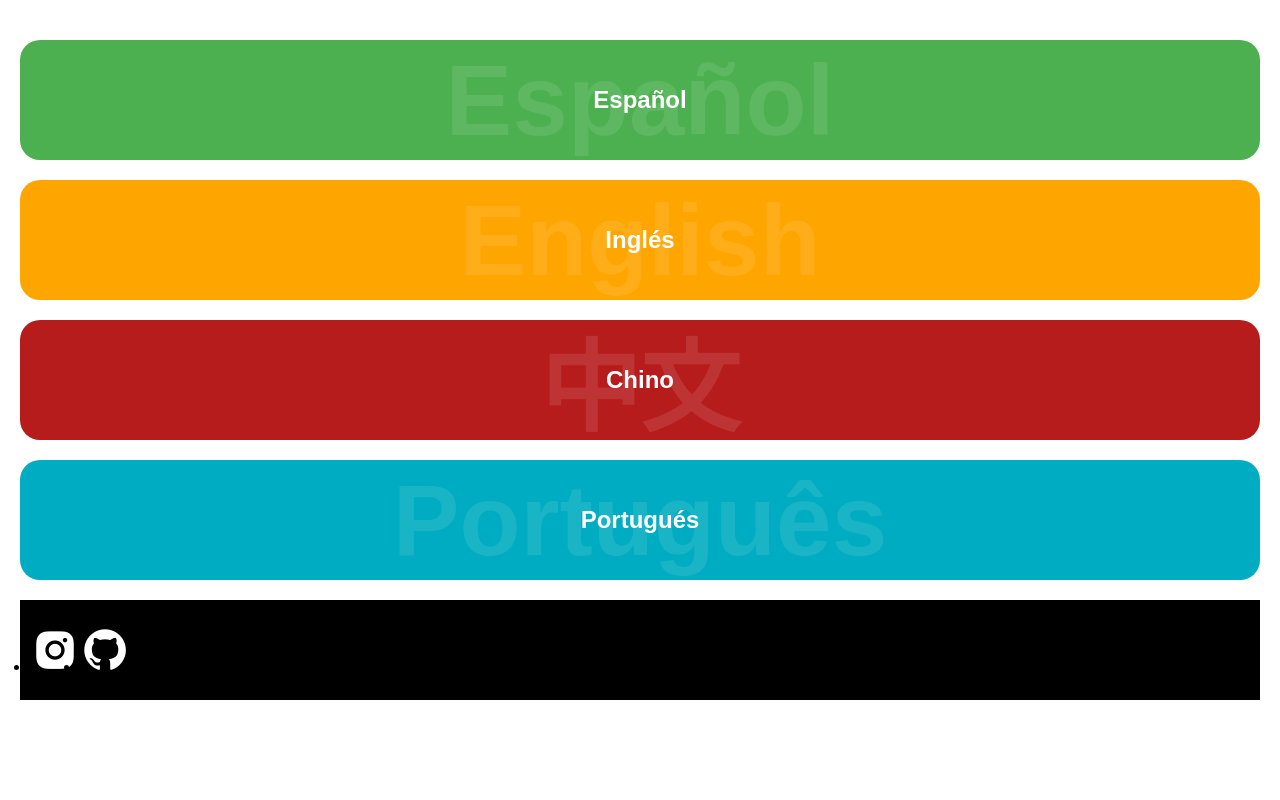
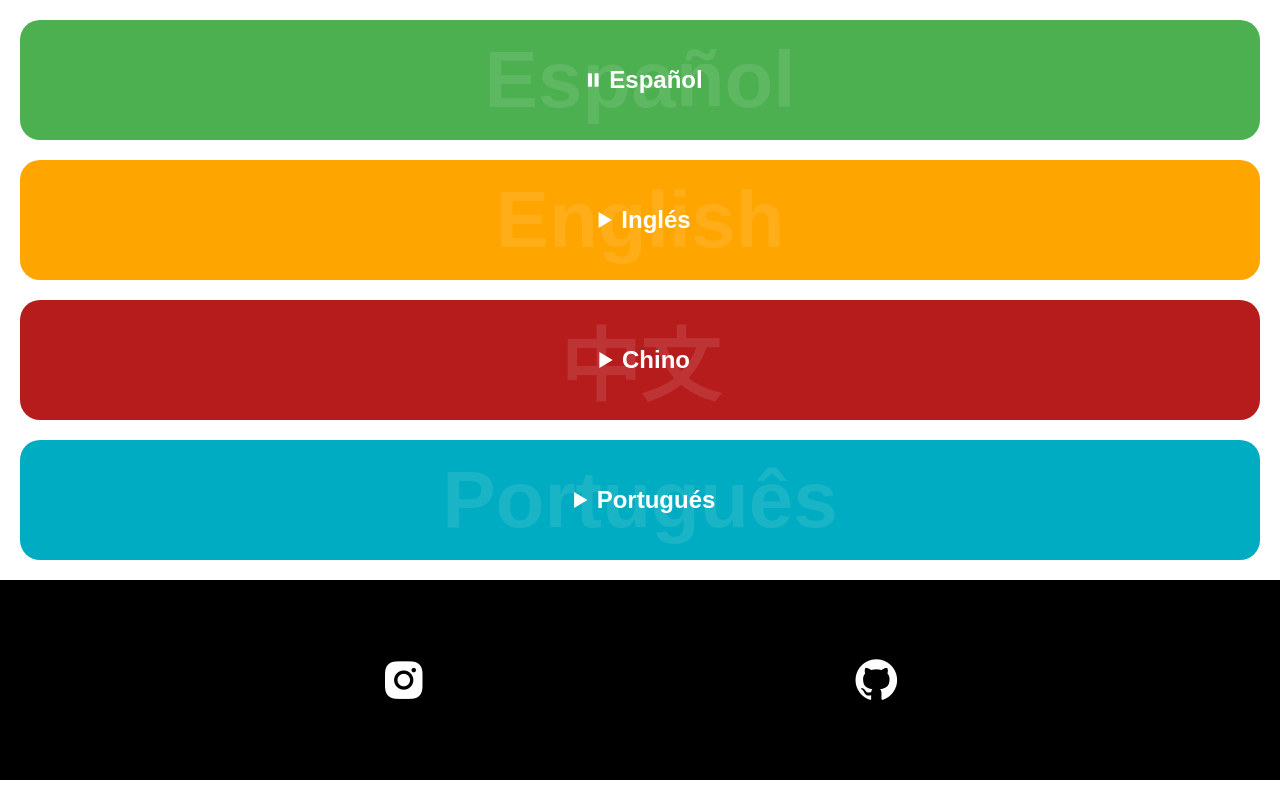
Before and after one commit to ProgressivelyAliveMan/Accesibility_project, a plain HTML site: page index.html in a window 1280 px wide. Both pictures are taken after a click on the element "Español". Drawn offline with nearby package versions, Linux system fonts and the light colour scheme.

Commit message:
Inserción de audios con funcionalidad

```diff
--- a/index.html
+++ b/index.html
@@ -8,26 +8,34 @@
   <link href='https://unpkg.com/boxicons@2.1.4/css/boxicons.min.css' rel='stylesheet'>
 </head>
 <body>
-  <div class="boton" style="--color:#4CAF50; --texto: 'Español';">
+
+  <div class="boton" data-audio="espanol.mp3" style="--color:#4CAF50; --texto: 'Español';">
+    <i class='bx bx-play icono'></i>
     <span>Español</span>
   </div>
 
-  <div class="boton" style="--color:#FFA500; --texto: 'English';">
+  <div class="boton" data-audio="ingles.mp3" style="--color:#FFA500; --texto: 'English';">
+    <i class='bx bx-play icono'></i>
     <span>Inglés</span>
   </div>
 
-  <div class="boton" style="--color:#B71C1C; --texto: '中文';">
+  <div class="boton" data-audio="chino.mp3" style="--color:#B71C1C; --texto: '中文';">
+    <i class='bx bx-play icono'></i>
     <span>Chino</span>
   </div>
 
-  <div class="boton" style="--color:#00ACC1; --texto: 'Português';">
+  <div class="boton" data-audio="portugues.mp3" style="--color:#00ACC1; --texto: 'Português';">
+    <i class='bx bx-play icono'></i>
     <span>Portugués</span>
   </div>
 
   <footer class="borders">
-    <ul class="social-icons">
-      <li><a><i class='bx bxl-instagram-alt'></i></a></li>
-      <li><a><i class='bx bxl-github' ></i></a></li>
+    <div class="social-icons">
+      <div><a><i class='bx bxl-instagram-alt'></i></a></div>
+      <div><a><i class='bx bxl-github'></i></a></div>
+    </div>
   </footer>
+
+  <script src="scripts.js"></script>
 </body>
 </html>
--- /dev/null
+++ b/scripts.js
@@ -0,0 +1,31 @@
+let audioActual = null;
+let botonActual = null;
+
+document.querySelectorAll('.boton').forEach(boton => {
+  boton.addEventListener('click', () => {
+    const archivo = boton.getAttribute('data-audio');
+
+    if (audioActual && botonActual !== boton) {
+      audioActual.pause();
+      botonActual.querySelector('.icono').className = 'bx bx-play icono';
+    }
+
+    if (audioActual && !audioActual.paused && botonActual === boton) {
+      audioActual.pause();
+      boton.querySelector('.icono').className = 'bx bx-play icono';
+      return;
+    }
+
+    if (!audioActual || botonActual !== boton) {
+      audioActual = new Audio(archivo);
+      botonActual = boton;
+    }
+
+    audioActual.play();
+    boton.querySelector('.icono').className = 'bx bx-pause icono';
+
+    audioActual.onended = () => {
+      boton.querySelector('.icono').className = 'bx bx-play icono';
+    };
+  });
+});
--- a/styles.css
+++ b/styles.css
@@ -1,13 +1,18 @@
 body {
     margin: 0;
-    padding: 20px;
+    padding: 0;
     background-color: white;
     font-family: sans-serif;
   }
 
 .social-icons{
     text-align: center;
-    padding: 10px;
+    width: 100%;
+}
+
+.social-icons div{
+  padding-left: 16.5%;
+  padding-right: 16.5%;
 }
 
 .social-icons i{
@@ -20,7 +25,7 @@ body {
     background-color: var(--color);
     color: white;
     height: 120px;
-    margin: 20px 0;
+    margin: 20px 20px 20px 20px;
     display: flex;
     align-items: center;
     justify-content: center;
@@ -40,27 +45,37 @@ body {
   .boton::before {
     content: var(--texto);
     position: absolute;
-    font-size: 100px;
+    font-size: 80px;
     color: rgba(255, 255, 255, 0.1);
     top: 50%;
     left: 50%;
     transform: translate(-50%, -50%);
     white-space: nowrap;
     pointer-events: none;
+    z-index: 0;
+  }
+
+  .boton .icono {
+    font-size: 32px;
+    z-index: 1;
+  }
+
+  .boton span {
+    z-index: 1;
   }
 
   .borders {
     background-color: #000;
     display: flex;
-    height: 100px;
+    height: 200px;
     width: 100%;
     align-items: center;
+    margin: 0px;
+    padding: 0px;
   }
 
-  ul{
-    display: flex;
-  }
 
   .borders div {
     display: flex;
+    justify-content: center;
   }
```
Also changed, not shown: 4 other files.
